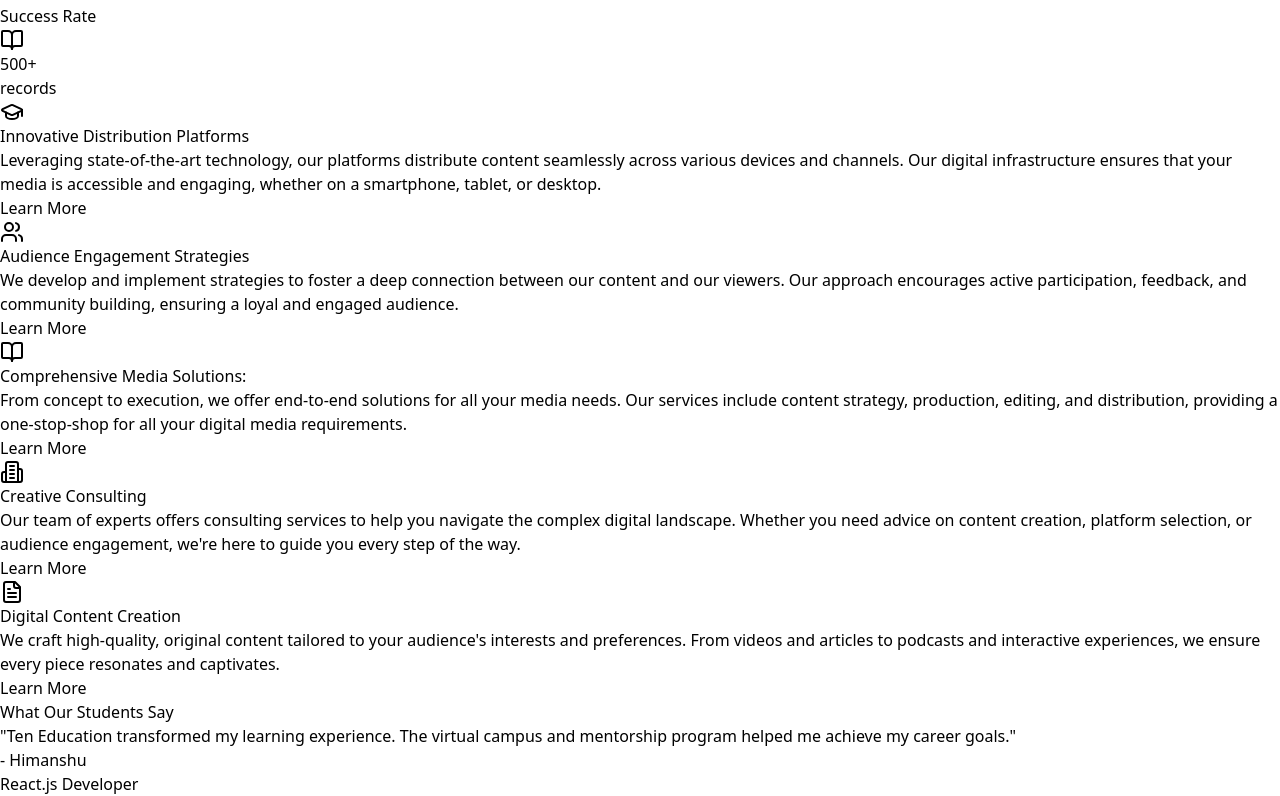
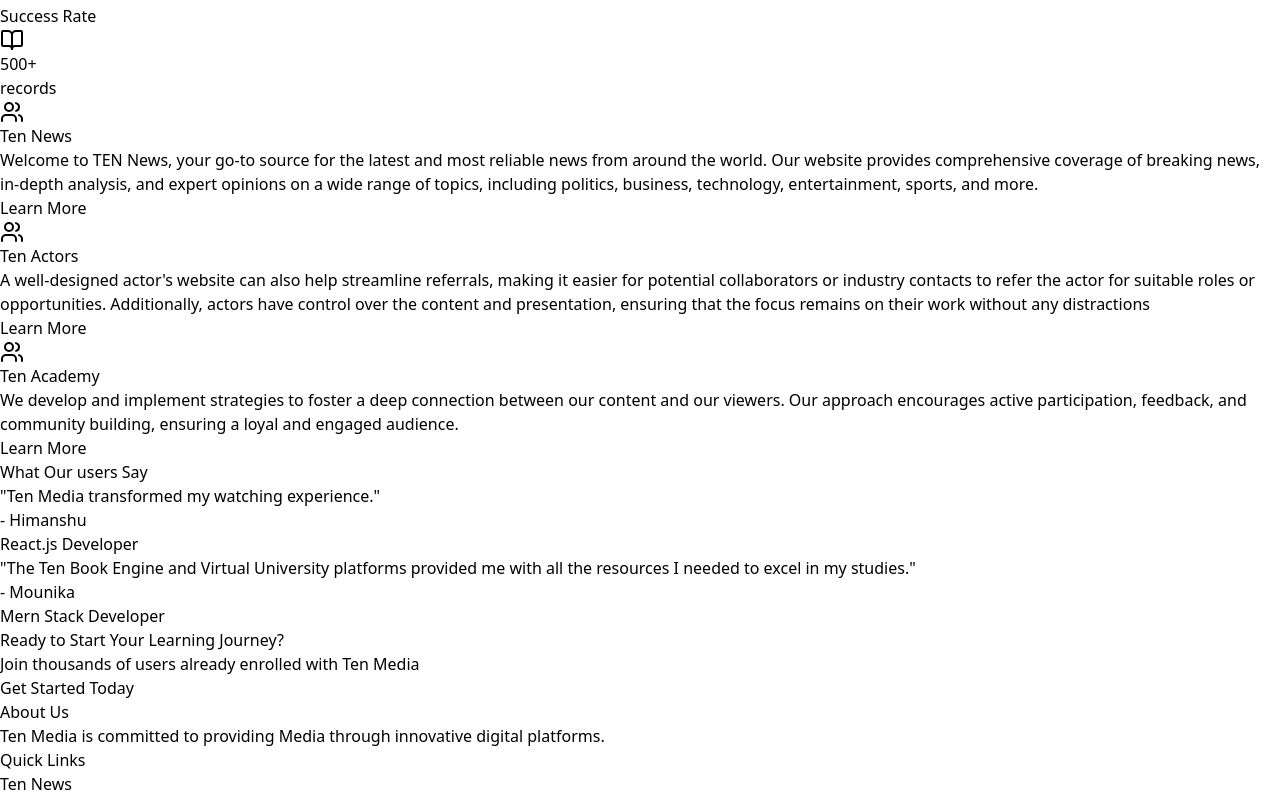
Before and after one commit to mounikavemulapalli/Media, a React (Vite) app: page / in a window 1280 px wide. Shown: the part 386-1182 px from the top of the page. Built offline with nearby package versions, Linux system fonts and the light colour scheme.

Commit message:
changes committed

```diff
--- a/src/components/Hero.jsx
+++ b/src/components/Hero.jsx
@@ -31,7 +31,7 @@ export function Hero({ featureCardRef }) {
           animate={{ opacity: 1, y: 0 }}
           transition={{ duration: 0.5 }}
         >
-          Discover a serene learning environment designed to help you focus and achieve your goals.
+          Discover a serene media environment designed to help you focus and achieve your goals.
         </motion.p>
         <motion.button
           className="mt-10 bg-green-600 text-white px-6 py-3 rounded-full font-semibold text-lg shadow-md hover:bg-green-700 transition-colors duration-300"
--- a/src/components/Hero3.jsx
+++ b/src/components/Hero3.jsx
@@ -1,8 +1,7 @@
-import React from 'react';
-import { motion } from 'framer-motion';
+import React from "react";
+import { motion } from "framer-motion";
 
 export function Hero3({ featureCardRef }) {
-
   const scrollToFeatureCards = () => {
     const offset = 80;
     const elementPosition = featureCardRef.current.getBoundingClientRect().top;
@@ -14,23 +13,23 @@ export function Hero3({ featureCardRef }) {
     });
   };
   return (
-    <section className="py-20 bg-gradient-to-r from-green-100 to-green-50">
-      <div className="max-w-7xl mx-auto px-4 sm:px-6 lg:px-8 text-center">
+    <section className='py-20 bg-gradient-to-r from-green-100 to-green-50'>
+      <div className='max-w-7xl mx-auto px-4 sm:px-6 lg:px-8 text-center'>
         <motion.div
           initial={{ opacity: 0, y: 20 }}
           animate={{ opacity: 1, y: 0 }}
           transition={{ duration: 0.5 }}
         >
-          <h2 className="text-3xl font-bold text-gray-900 mb-4">
+          <h2 className='text-3xl font-bold text-gray-900 mb-4'>
             Ready to Start Your Learning Journey?
           </h2>
-          <p className="text-xl text-green-700 mb-8">
-            Join thousands of students already learning with Ten Education
+          <p className='text-xl text-green-700 mb-8'>
+            Join thousands of users already enrolled with Ten Media
           </p>
           <motion.button
             whileHover={{ scale: 1.05 }}
             whileTap={{ scale: 0.95 }}
-            className="bg-white text-green-600 px-8 py-3 rounded-full font-semibold text-lg hover:bg-green-200 transition-colors duration-300"
+            className='bg-white text-green-600 px-8 py-3 rounded-full font-semibold text-lg hover:bg-green-200 transition-colors duration-300'
             onClick={scrollToFeatureCards}
           >
             Get Started Today
--- a/src/components/Hero4.jsx
+++ b/src/components/Hero4.jsx
@@ -12,7 +12,7 @@ export function Hero4() {
           className="bg-white rounded-2xl shadow-xl p-8 md:p-12"
         >
           <div className="text-center mb-8">
-            <h2 className="text-3xl font-bold text-gray-900">What Our Students Say</h2>
+            <h2 className="text-3xl font-bold text-gray-900">What Our users Say</h2>
           </div>
           <div className="grid grid-cols-1 md:grid-cols-2 gap-8">
             <motion.div
@@ -20,7 +20,7 @@ export function Hero4() {
               className="bg-blue-50 p-6 rounded-lg"
             >
               <p className="text-gray-600 italic mb-4">
-                "Ten Education transformed my learning experience. The virtual campus and mentorship program helped me achieve my career goals."
+              "Ten Media transformed my watching experience."
               </p>
               <p className="font-semibold text-gray-900">- Himanshu</p>
               <p className="text-gray-500">React.js Developer</p>
--- a/src/data/MenuItems.jsx
+++ b/src/data/MenuItems.jsx
@@ -9,38 +9,24 @@ import {
 
 export const menuItems = [
   {
-    title: "Innovative Distribution Platforms",
-    icon: <GraduationCap className='w-5 h-5' />,
+    title: "Ten News",
+    icon: <Users className='w-5 h-5' />,
     description:
-      "Leveraging state-of-the-art technology, our platforms distribute content seamlessly across various devices and channels. Our digital infrastructure ensures that your media is accessible and engaging, whether on a smartphone, tablet, or desktop.",
+      "Welcome to TEN News, your go-to source for the latest and most reliable news from around the world. Our website provides comprehensive coverage of breaking news, in-depth analysis, and expert opinions on a wide range of topics, including politics, business, technology, entertainment, sports, and more.",
+    url: "",
   },
   {
-    title: "Audience Engagement Strategies",
+    title: "Ten Actors",
+    icon: <Users className='w-5 h-5' />,
+    description:
+      "A well-designed actor's website can also help streamline referrals, making it easier for potential collaborators or industry contacts to refer the actor for suitable roles or opportunities. Additionally, actors have control over the content and presentation, ensuring that the focus remains on their work without any distractions",
+    url: "https://ten-actors.vercel.app/",
+  },
+  {
+    title: "Ten Academy",
     icon: <Users className='w-5 h-5' />,
     description:
       "We develop and implement strategies to foster a deep connection between our content and our viewers. Our approach encourages active participation, feedback, and community building, ensuring a loyal and engaged audience.",
-    // url: "https://mentor.entrepreneurshipnetwork.net",
-  },
-  {
-    title: "Comprehensive Media Solutions:",
-    icon: <BookOpen className='w-5 h-5' />,
-    description:
-      "From concept to execution, we offer end-to-end solutions for all your media needs. Our services include content strategy, production, editing, and distribution, providing a one-stop-shop for all your digital media requirements.",
-    // url: "https://ten-book-engine.vercel.app/",
-  },
-  {
-    title: "Creative Consulting",
-    icon: <Building2 className='w-5 h-5' />,
-    description:
-      "Our team of experts offers consulting services to help you navigate the complex digital landscape. Whether you need advice on content creation, platform selection, or audience engagement, we're here to guide you every step of the way.",
-    // url: "https://discord.com/invite/wdgH95JY6a",
-  },
-
-  {
-    title: "Digital Content Creation",
-    icon: <FileText className='w-5 h-5' />,
-    description:
-      "We craft high-quality, original content tailored to your audience's interests and preferences. From videos and articles to podcasts and interactive experiences, we ensure every piece resonates and captivates.",
-    // url: "",
+    url: "",
   },
 ];
```
Also changed, not shown: src/data/Menu.jsx (+64 -32 lines).
